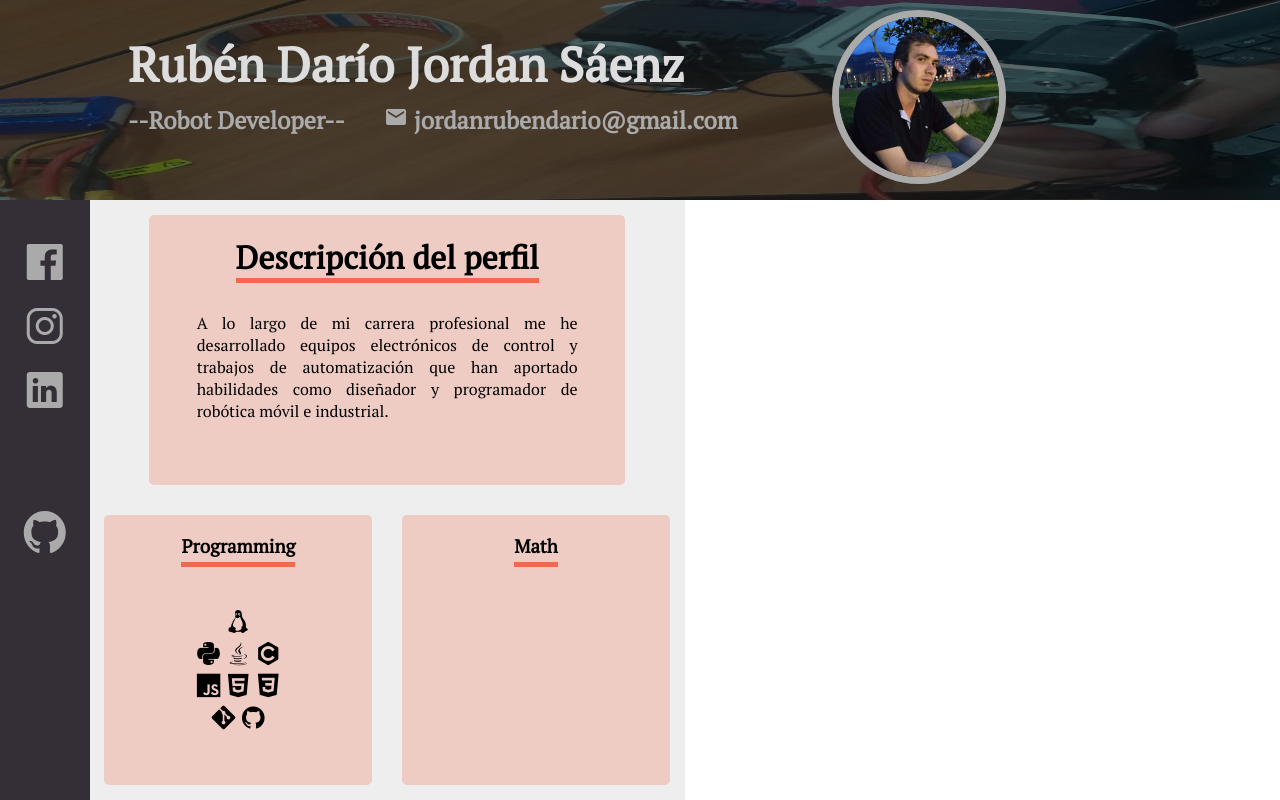
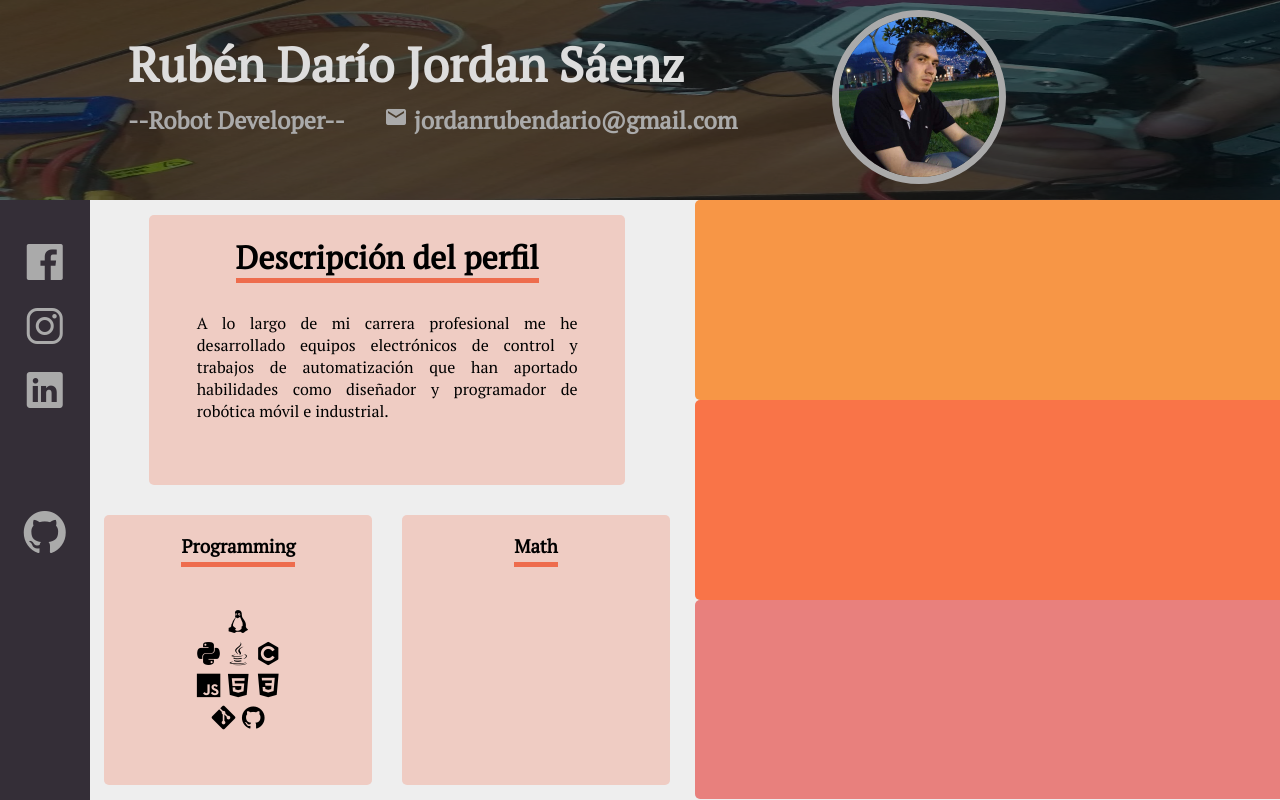
Before and after one commit to RubenRobotDev/Portafolio, a plain HTML site: page index.html in a window 1280 px wide. Drawn offline with nearby package versions, Linux system fonts and the light colour scheme.

Commit message:
added style to the best projects.

```diff
--- a/css/profileDescription.css
+++ b/css/profileDescription.css
@@ -1,8 +1,4 @@
 /* Configuracion general */
-.profileDescription{
-  background-color: #EEE;
-}
-
 .profileDescription div{
   position: absolute;
   width: 100%;
--- /dev/null
+++ b/css/projects.css
@@ -0,0 +1,26 @@
+/* general configuration */
+.projects > div{
+  position: relative;
+  width: 100%;
+  height: 33.3%;
+  left: 10px;
+  transition: .5s;
+  border-top-left-radius: 5px;
+  border-bottom-left-radius: 5px;
+}
+
+.projects > div:hover{
+  left: 0px;
+}
+
+.projects > .first{
+  background-color: #f79646;
+}
+
+.projects > .second{
+  background-color: #f97448;
+}
+
+.projects > .third{
+  background-color: #e8807d;
+}
--- a/css/style.css
+++ b/css/style.css
@@ -37,6 +37,7 @@ div{
   height: 75%;
   top: 25%;
   left: 7%;
+  background-color: #EEE;
 }
 
 /* a little list of my bigest projects are in this section */
@@ -45,6 +46,7 @@ div{
   height: 75%;
   top:25%;
   left: 53.5%;
+  background-color: #EEE;
 }
 
 body{
--- a/index.html
+++ b/index.html
@@ -10,6 +10,7 @@
     <link rel="stylesheet" href="css/socialNetworks.css">
     <link rel="stylesheet" href="css/profileDescription.css">
     <link rel="stylesheet" href="css/icons.css">
+    <link rel="stylesheet" href="css/projects.css">
 
         <!-- Font -->
     <link href="https://fonts.googleapis.com/css?family=Noto+Sans+JP|PT+Serif&display=swap" rel="stylesheet">
@@ -128,7 +129,15 @@
       </div>
     </div>
     <div class="projects">
+      <div class="first">
 
+      </div>
+      <div class="second">
+
+      </div>
+      <div class="third">
+
+      </div>
     </div>
   </body>
 </html>
```
